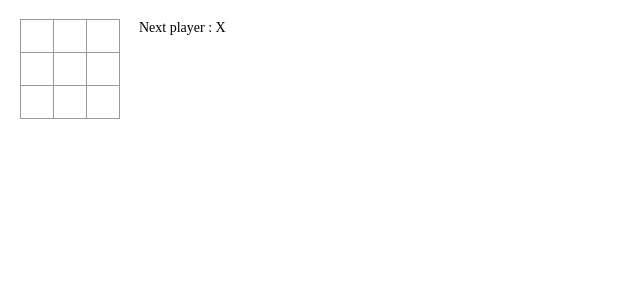
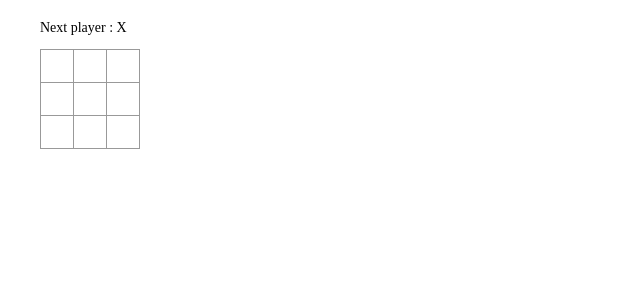
Before and after one commit to madhurabhujbal/react-tic-tac-toe, a React (Create React App) app: page / in a window 1280 px wide. Shown: the top 300 px of the page, without its empty margins (0-640 px from the left). Built offline with nearby package versions, Linux system fonts and the light colour scheme; the HTML template or start-up script is replaced by a standard one.

Commit message:
Rearrange the div tags to maintain display of game board

```diff
--- a/src/components/Game.jsx
+++ b/src/components/Game.jsx
@@ -53,15 +53,15 @@ export default class Game extends Component {
     }
     return (
       <div className="game" style={gameStyle}>
-        <div className="game-board">
-          <Board
-            squares={current.squares}
-            onClick={(i) => this.handleClick(i)}
-          />
-        </div>
         <div className="game-info">
           <div> {status} </div>
           <ol></ol>
+          <div className="game-board">
+            <Board
+              squares={current.squares}
+              onClick={(i) => this.handleClick(i)}
+            />
+          </div>
         </div>
       </div>
     );
```
